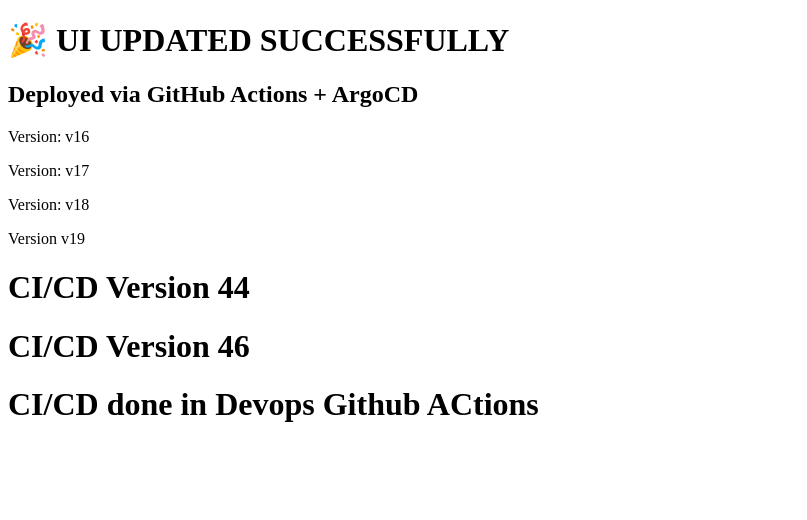
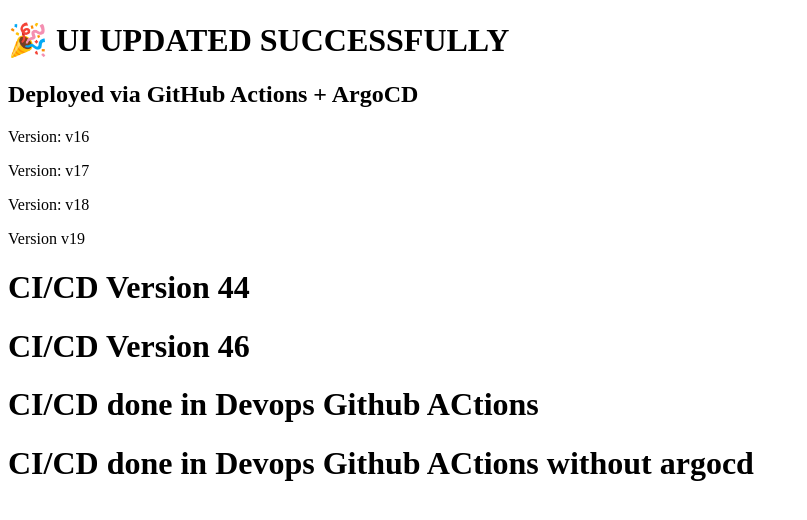
Before and after one commit to sagarpatil28dec98/cicd-one-repo, a plain HTML site: page app/index.html in a window 1280 px wide. Shown: the whole page, without its empty margins (0-807 px from the left). Drawn offline with Linux system fonts and the light colour scheme.

Commit message:
without argocd

```diff
--- a/app/index.html
+++ b/app/index.html
@@ -13,6 +13,7 @@
         <h1>CI/CD Version 44</h1>
         <h1>CI/CD Version 46</h1>
         <h1>CI/CD done in Devops Github ACtions</h1>
+        <h1>CI/CD done in Devops Github ACtions without argocd</h1>
 
 
   </body>
```
